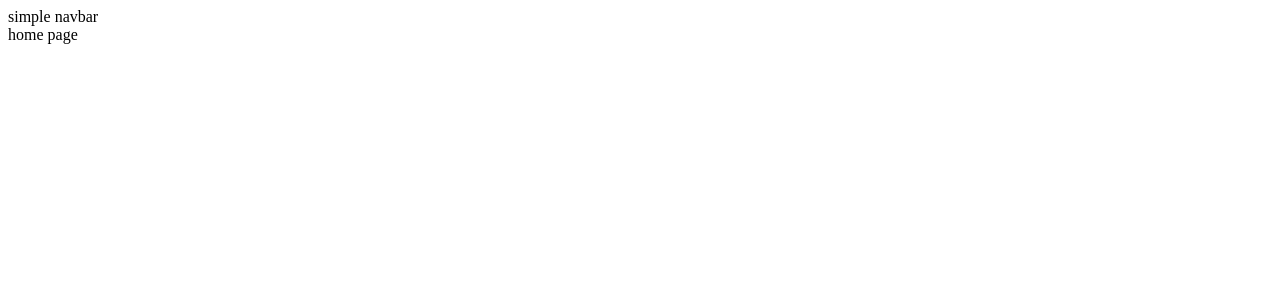
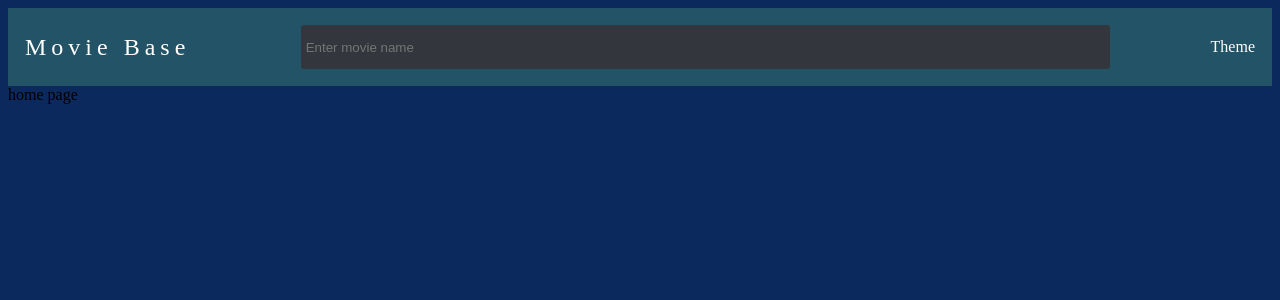
Before and after one commit to prashant-08/movie-search, a React (Vite) app: page / in a window 1280 px wide. Shown: the top 300 px of the page. Built offline with nearby package versions, Linux system fonts and the light colour scheme.

Commit message:
Added navabr and basic styling

```diff
--- a/src/App.css
+++ b/src/App.css
@@ -0,0 +1,10 @@
+:root {
+    --prime-blue: #147bce;
+    --dull-blue: #235366;
+    --dark-blue: #0c295d;
+    --light-prime-gray: #33373d
+}
+
+body {
+    background-color: var(--dark-blue);
+}
--- a/src/App.jsx
+++ b/src/App.jsx
@@ -1,11 +1,12 @@
 import './App.css'
+import Navbar from './components/Navbar/Navbar'
 import MainRoutes from './routes/MainRoutes'
 
 function App() {
   // console.log(import.meta.env.VITE_API_KEY)
   return (
     <>
-      <nav>simple navbar</nav>
+      <Navbar />
       <MainRoutes />
     </>
   )
--- /dev/null
+++ b/src/components/Navbar/Navbar.css
@@ -0,0 +1,28 @@
+.navbar-wrapper {
+    display: flex;
+    justify-content: space-between;
+    border: 1px solid var(--dull-blue);
+    padding: 1rem;
+    align-items: center;
+    background-color: var(--dull-blue);
+    color: white;
+}
+
+.navbar-wrapper div:nth-child(1) {
+    font-size: x-large;
+    letter-spacing: 5px;
+}
+
+.navbar-wrapper div:nth-child(2) {
+    flex-basis: 65%;
+}
+
+.navbar-wrapper div:nth-child(2) input {
+    width: 100%;
+    padding: 5px;
+    background-color: var(--light-prime-gray);
+    border: none;
+    border-radius: 3px;
+    height: 34px;
+    color: whitesmoke;
+}
--- /dev/null
+++ b/src/components/Navbar/Navbar.jsx
@@ -0,0 +1,14 @@
+import './Navbar.css'
+function Navbar () {
+    return (
+        <div className="navbar-wrapper">
+            <div>Movie Base</div>
+            <div className='search-bar'>
+                <input type='text' placeholder='Enter movie name' />
+            </div>
+            <div>Theme</div>
+        </div>
+    )
+}
+
+export default Navbar
```
